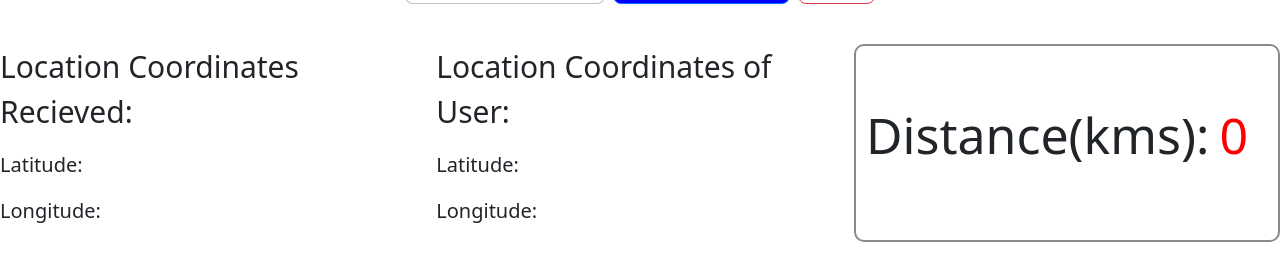
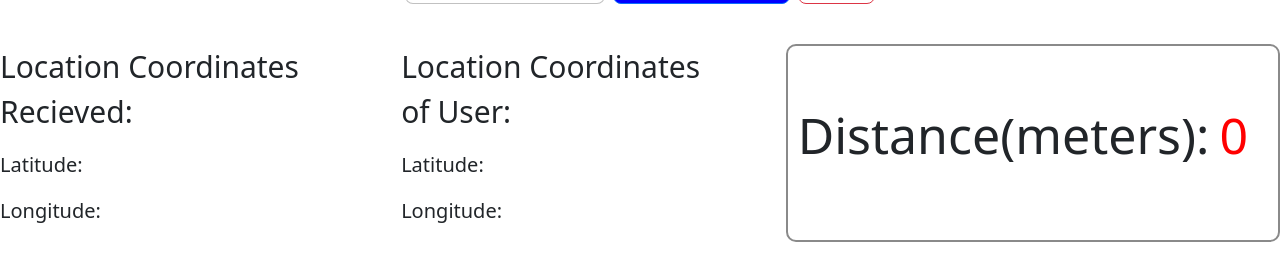
Before and after one commit to wyzzard02/getLocation, a plain HTML site: page index.html in a window 1280 px wide. Drawn offline with nearby package versions, Linux system fonts and the light colour scheme.

Commit message:
updated unit

```diff
--- a/index.html
+++ b/index.html
@@ -27,7 +27,7 @@
         <p class="userLongitude">Longitude: </p>
     </div>
     <div class="distanceBox">
-    <p class="distanceTitle">Distance(kms): </p><p class="distance"></p>
+    <p class="distanceTitle">Distance(meters): </p><p class="distance"></p>
     </div>
     </div>
     <div class="mapContainer">
```
